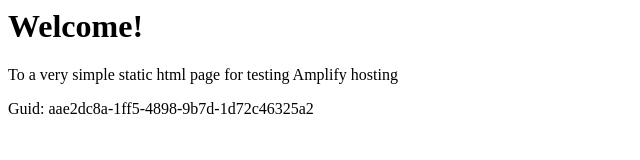
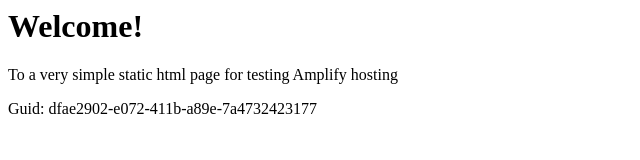
Before and after one commit to aws-aemilia-gru/Github-PR-Commit-Integration-Test-DoNotTouch-GithubWebhookPreviewCanaryTest-v1-preprod-sa-east-1, a website: page src/index.html in a window 1280 px wide. Shown: the full height of the page, 0-640 px from the left. Drawn offline with Linux system fonts and the light colour scheme.

Commit message:
commit from integ tests

```diff
--- a/src/index.html
+++ b/src/index.html
@@ -12,6 +12,6 @@
 <body>
     <h1>Welcome!</h1>
     <p>To a very simple static html page for testing Amplify hosting</p>
-    <p>Guid: aae2dc8a-1ff5-4898-9b7d-1d72c46325a2</p></body>
+    <p>Guid: dfae2902-e072-411b-a89e-7a4732423177</p></body>
 
 </html>
```
